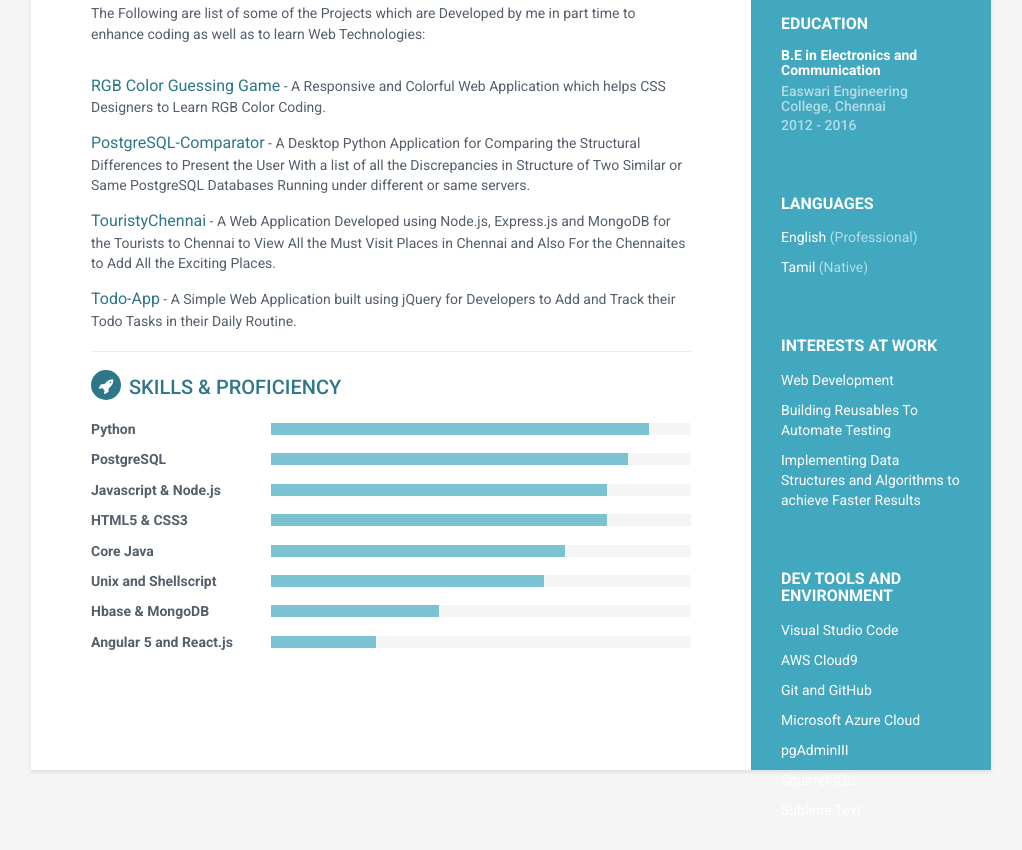
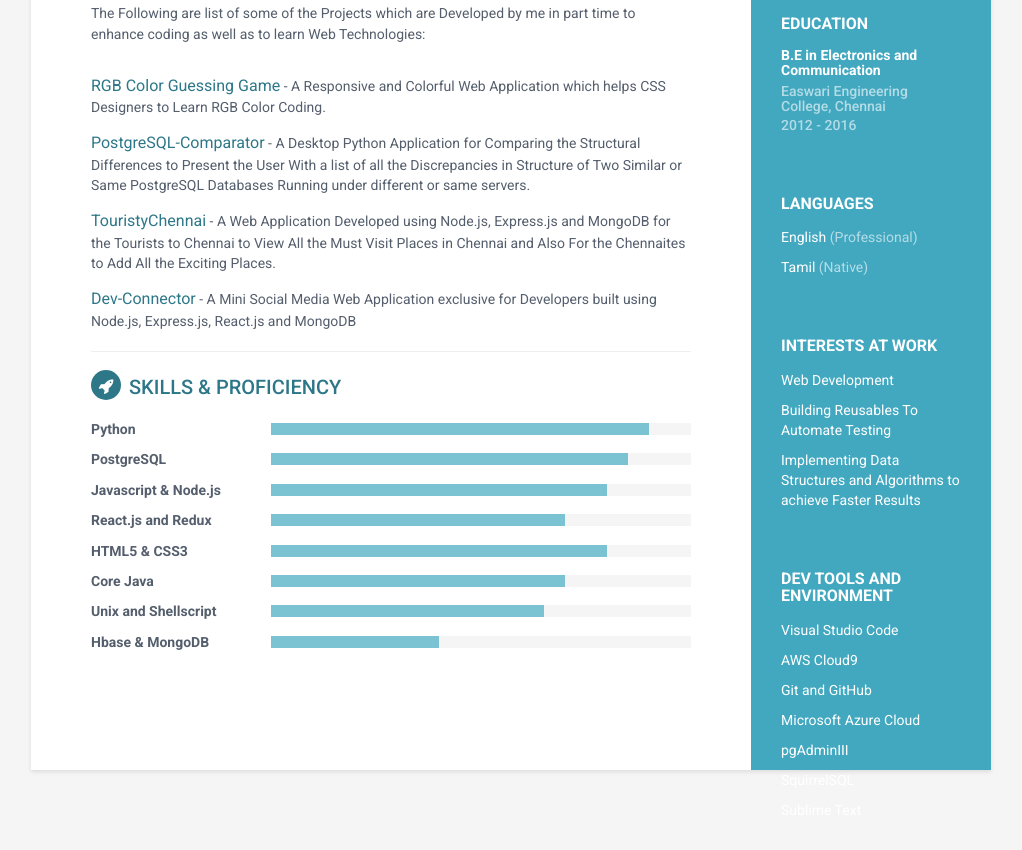
Before and after one commit to karthik19894/karthik19894.github.io, a plain HTML site: page index.html in a window 1280 px wide. Shown: the part 751-1601 px from the top of the page, without its empty margins (129-1151 px from the left). Drawn offline with nearby package versions, Linux system fonts and the light colour scheme.

Commit message:
Upskilling :)

```diff
--- a/index.html
+++ b/index.html
@@ -412,7 +412,7 @@
                     <span class="project-tagline">A Web Application Developed using Node.js, Express.js and MongoDB for the Tourists to Chennai to View All the Must Visit Places in Chennai and Also For the Chennaites to Add All the Exciting Places. </span>
                 </div><!--//item-->
                 <div class="item">
-                    <span class="project-title"><a href="https://github.com/karthik19894/Todo-Web-App" target="_blank">Todo-App</a></span> - <span class="project-tagline">A Simple Web Application built using jQuery for Developers to Add and Track their Todo Tasks in their Daily Routine. </span>
+                    <span class="project-title"><a href="https://github.com/karthik19894/DevConnector" target="_blank">Dev-Connector</a></span> - <span class="project-tagline">A Mini Social Media Web Application exclusive for Developers built using Node.js, Express.js, React.js and MongoDB </span>
                 </div><!--//item-->
                 <hr>
 
@@ -439,6 +439,14 @@
                         <h3 class="level-title">Javascript &amp; Node.js</h3>
                         <div class="level-bar">
                             <div class="level-bar-inner" data-level="80%">
+                            </div>
+                        </div><!--//level-bar-->
+                    </div><!--//item-->
+
+                    <div class="item">
+                        <h3 class="level-title">React.js and Redux</h3>
+                        <div class="level-bar">
+                            <div class="level-bar-inner" data-level="70%">
                             </div>
                         </div><!--//level-bar-->
                     </div><!--//item-->
@@ -478,13 +486,7 @@
                         </div><!--//level-bar-->
                     </div><!--//item-->
 
-                     <div class="item">
-                        <h3 class="level-title">Angular 5 and React.js</h3>
-                        <div class="level-bar">
-                            <div class="level-bar-inner" data-level="25%">
-                            </div>
-                        </div><!--//level-bar-->
-                    </div><!--//item-->
+
 
                 </div>
             </section><!--//skills-section-->
```
